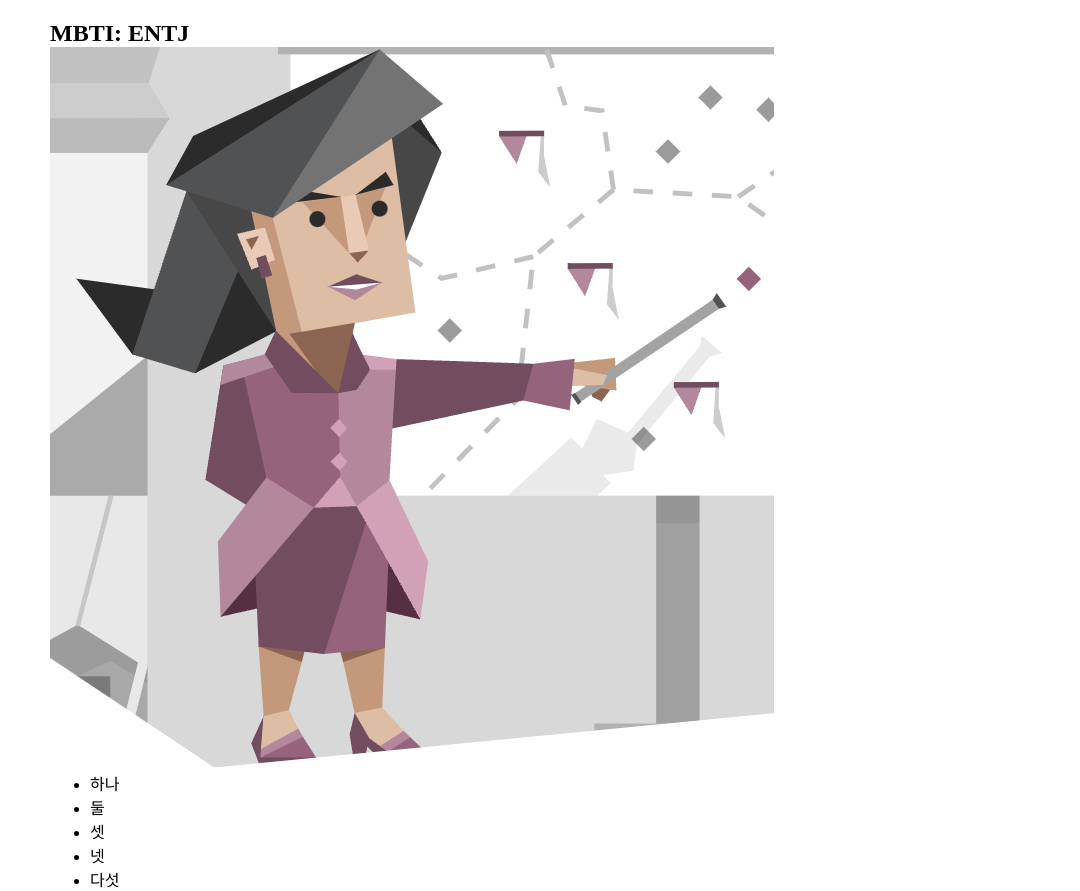
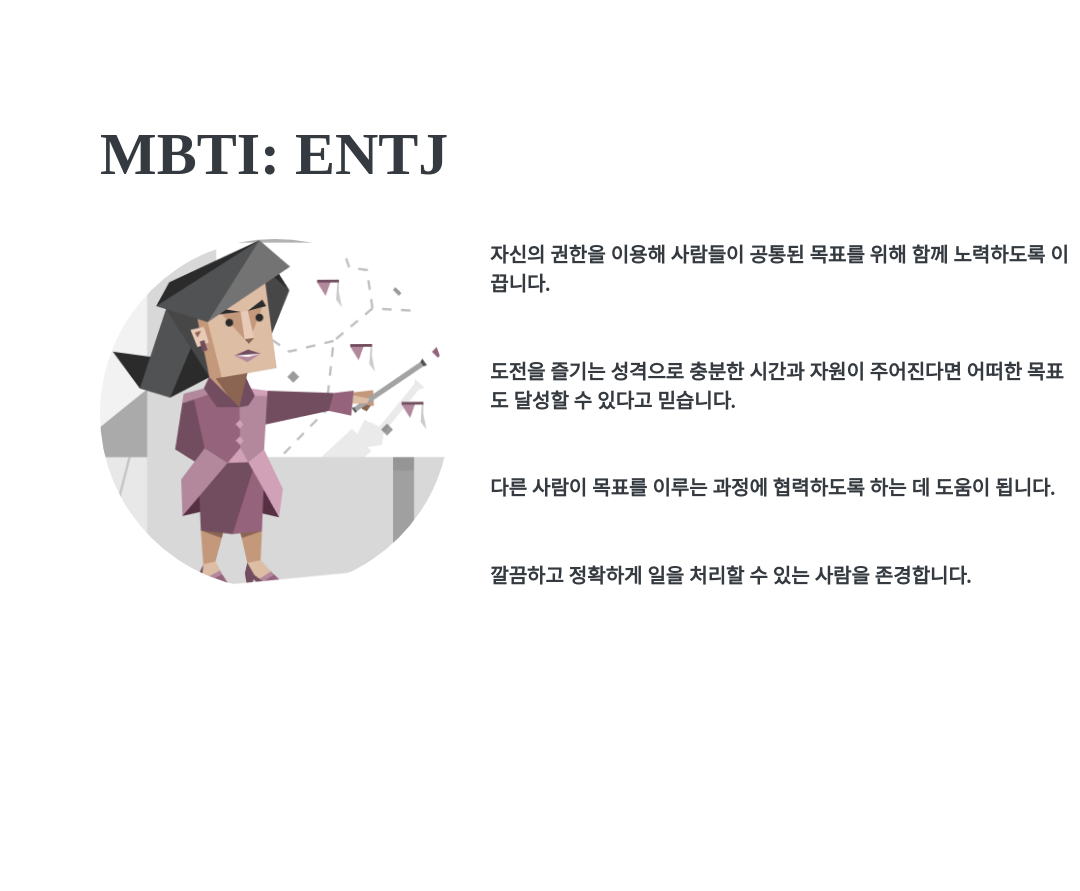
Before and after one commit to JaydenLee1116/introduce, a plain HTML site: page index.html in a window 1280 px wide. Shown: the part 1580-2471 px from the top of the page, without its empty margins (200-1280 px from the left). After the commit the page ends 2400 px from the top, so only its background shows below. Drawn offline with Linux system fonts and the light colour scheme.

Commit message:
mbti css(완)

```diff
--- a/index.html
+++ b/index.html
@@ -71,11 +71,10 @@
         <div class="mbti__main">
           <img src="./imgs/entj.png" alt="ENTJ" class="mbti__main__img" />
           <ul class="mbti__main__description">
-            <li class="mbti__item">하나</li>
-            <li class="mbti__item">둘</li>
-            <li class="mbti__item">셋</li>
-            <li class="mbti__item">넷</li>
-            <li class="mbti__item">다섯</li>
+            <li class="mbti__item">자신의 권한을 이용해 사람들이 공통된 목표를 위해 함께 노력하도록 이끕니다.</li>
+            <li class="mbti__item">도전을 즐기는 성격으로 충분한 시간과 자원이 주어진다면 어떠한 목표도 달성할 수 있다고 믿습니다.</li>
+            <li class="mbti__item">다른 사람이 목표를 이루는 과정에 협력하도록 하는 데 도움이 됩니다.</li>
+            <li class="mbti__item">깔끔하고 정확하게 일을 처리할 수 있는 사람을 존경합니다.</li>
           </ul>
         </div>
       </section>
--- a/style.css
+++ b/style.css
@@ -120,3 +120,41 @@ a:visited {
   color: #343a3f;
   font-size: 100px;
 }
+
+.interests__menu__item__description {
+  font-size: 30px;
+  font-weight: bold;
+  color: #343a3f;
+}
+#mbti {
+  padding: 100px 0 0 50px;
+  display: flex;
+  flex-direction: column;
+}
+
+#mbti > h1 {
+  color: #343a3f;
+  font-size: 60px;
+}
+
+.mbti__main {
+  display: flex;
+  flex-direction: row;
+  padding-top: 50px;
+}
+
+.mbti__main__img {
+  width: 350px;
+  height: 350px;
+  border-radius: 50%;
+}
+
+.mbti__main__description {
+  list-style-type: none;
+  display: flex;
+  flex-direction: column;
+  justify-content: space-between;
+  color: #343a3f;
+  font-size: 20px;
+  font-weight: bold;
+}
```
